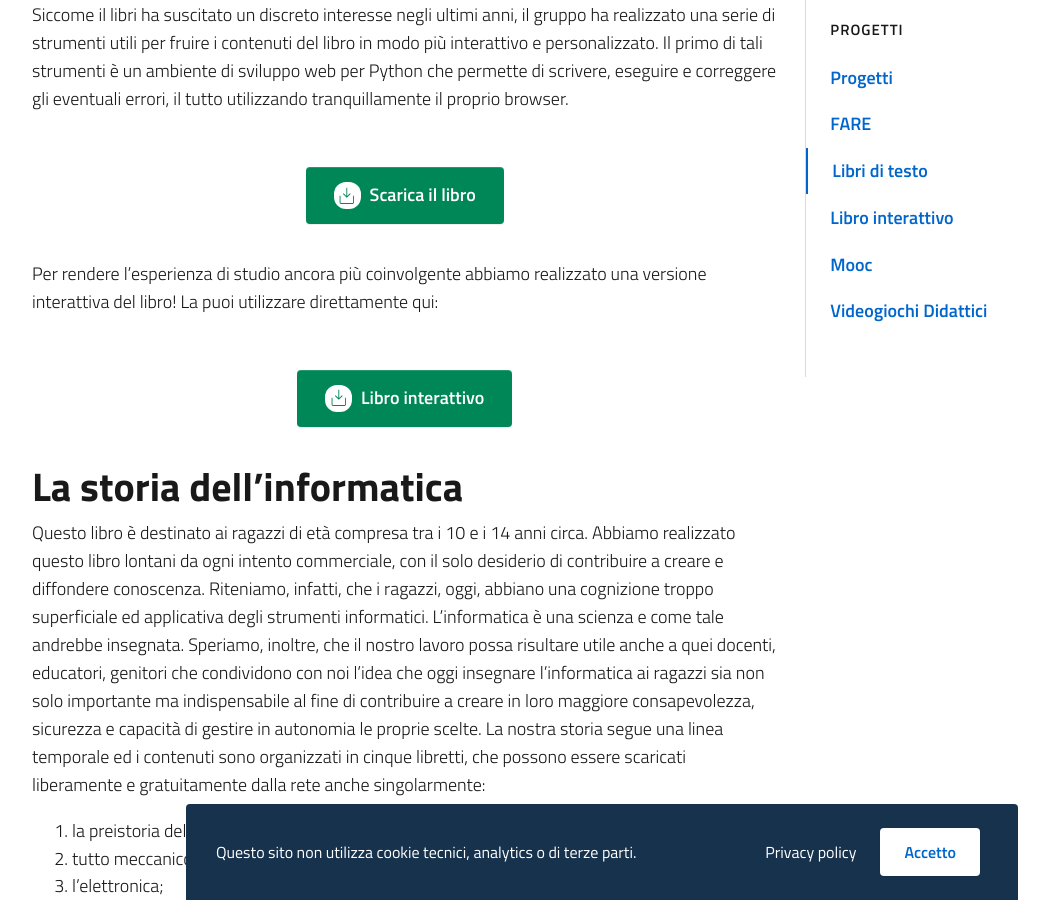
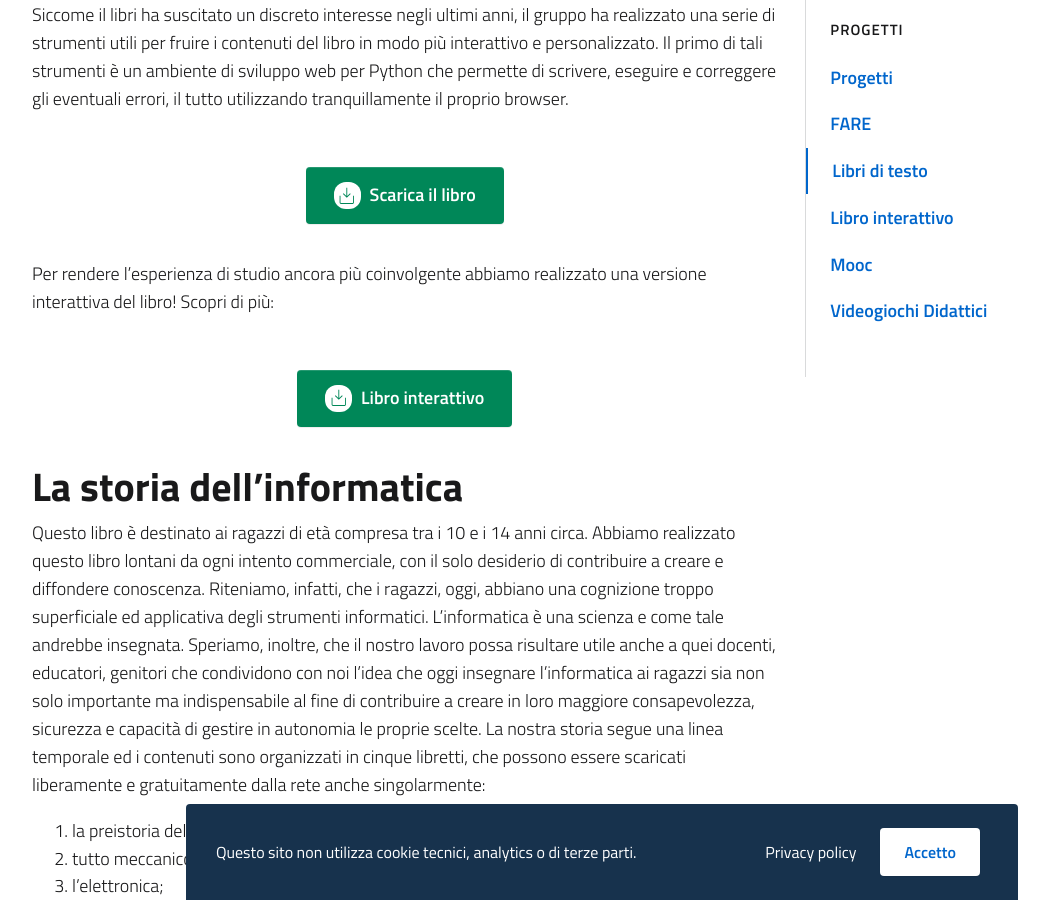
Before and after one commit to open-education-polito/org-website, a Jekyll site: the page built from it/progetti/libri.md, in a window 1280 px wide and 900 px high, scrolled down 1886 px. Shown: the whole window, without its empty margins (38-1087 px from the left). Built offline with Jekyll 4.4.1, drawn with Linux system fonts in a browser that asks for light colours.

Commit message:
chore: changed link to interactive book

```diff
--- a/it/progetti/libri.md
+++ b/it/progetti/libri.md
@@ -94,10 +94,10 @@ utilizzando tranquillamente il proprio browser.
 </div>
 
 Per rendere l'esperienza di studio ancora più coinvolgente abbiamo realizzato una versione interattiva del libro!
-La puoi utilizzare direttamente qui:
+Scopri di più:
 
 <div style="text-align: center; padding: 2em;">
-<a class="btn btn-success btn-lg btn-icon" href="https://openeducation.polito.it/libro/" >
+<a class="btn btn-success btn-lg btn-icon" href="libro-interattivo.md" >
 <span class="rounded-icon">
 <svg class="icon icon-success">
 <use xlink:href="../../assets/bootstrap-italia/dist/svg/sprite.svg#it-download"></use>
```
Also changed, not shown: .github/workflows/deploy.yml.
